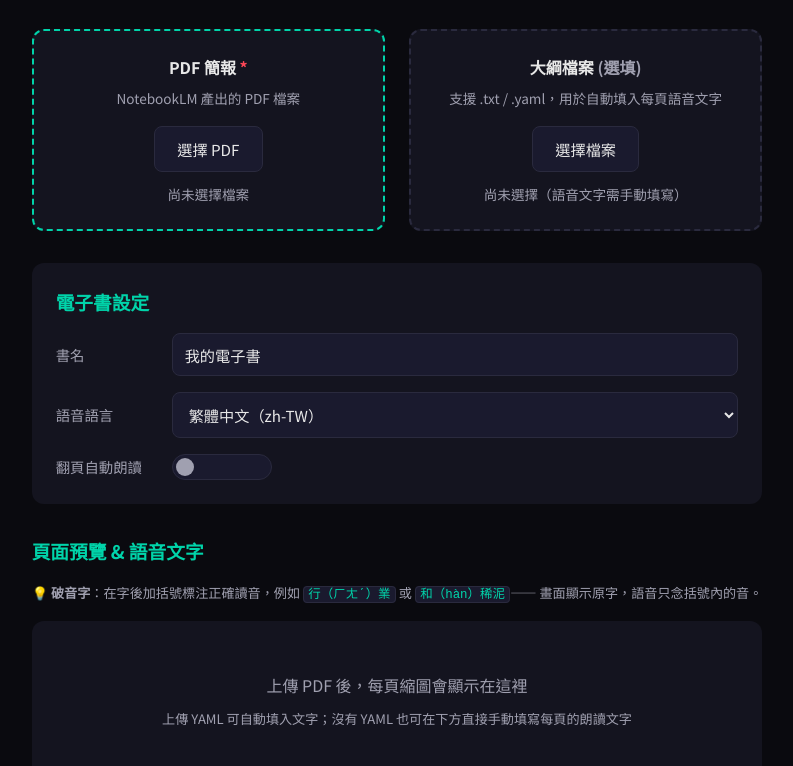
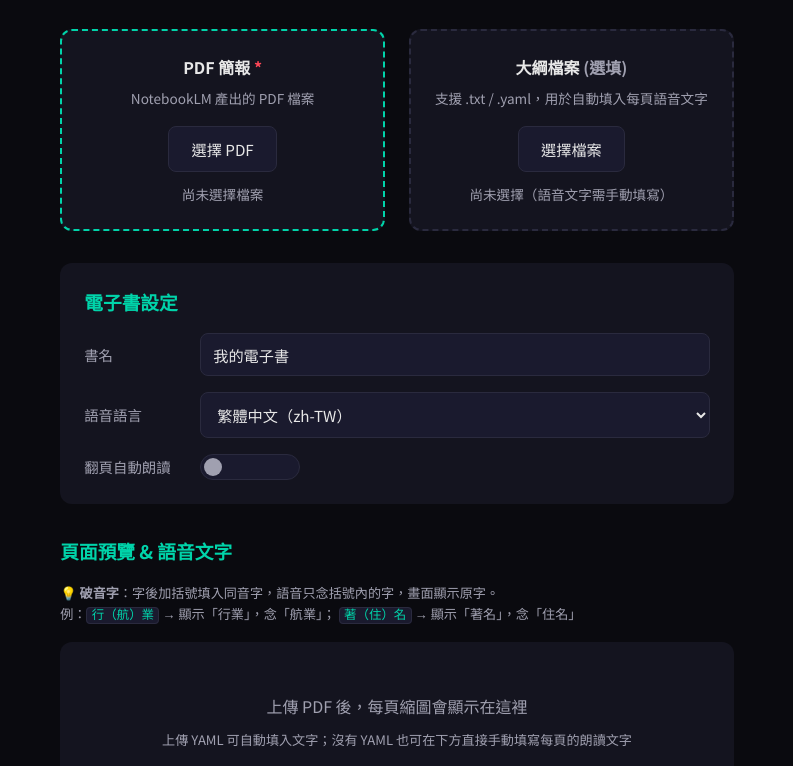
Before and after one commit to cyclone-tw/edu-studio, a website with bundled scripts: page public/ebook.html in a window 1280 px wide. Shown: the part 155-921 px from the top of the page, without its empty margins (243-1036 px from the left). Built offline with nearby package versions, Linux system fonts and the light colour scheme.

Commit message:
docs(ebook): 改寫破音字說明，用行（航）業和著（住）名舉例

```diff
--- a/public/ebook.html
+++ b/public/ebook.html
@@ -364,9 +364,9 @@
     <div class="preview-section">
       <h3>頁面預覽 & 語音文字</h3>
       <p class="poly-hint">
-        💡 <b>破音字</b>：在字後加括號標注正確讀音，例如
-        <code>行（ㄏㄤˊ）業</code> 或 <code>和（hàn）稀泥</code>——
-        畫面顯示原字，語音只念括號內的音。
+        💡 <b>破音字</b>：字後加括號填入同音字，語音只念括號內的字，畫面顯示原字。<br>
+        例：<code>行（航）業</code> → 顯示「行業」，念「航業」；
+        <code>著（住）名</code> → 顯示「著名」，念「住名」
       </p>
       <div class="preview-empty" id="preview-empty">
         上傳 PDF 後，每頁縮圖會顯示在這裡<br>
```
